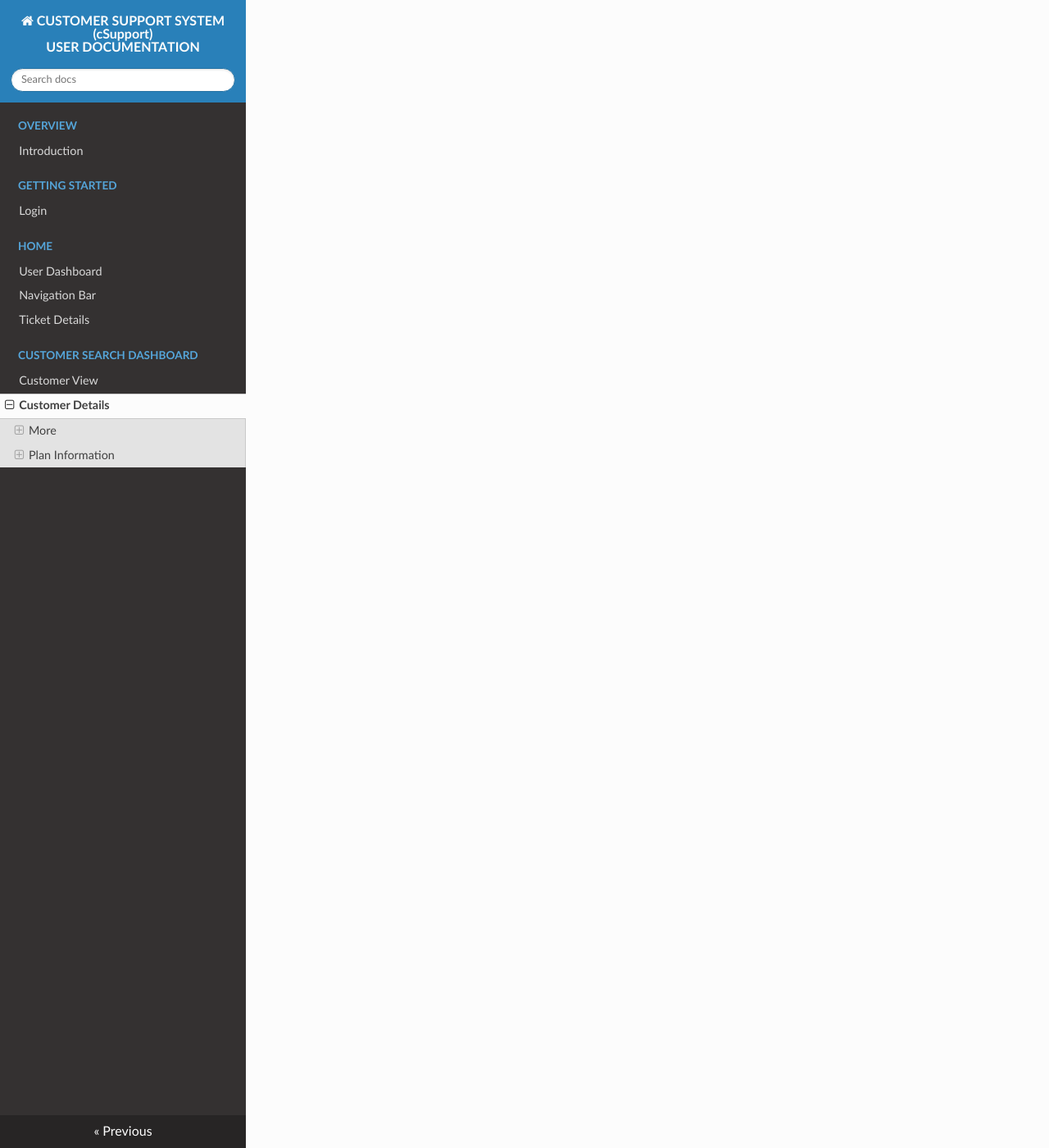
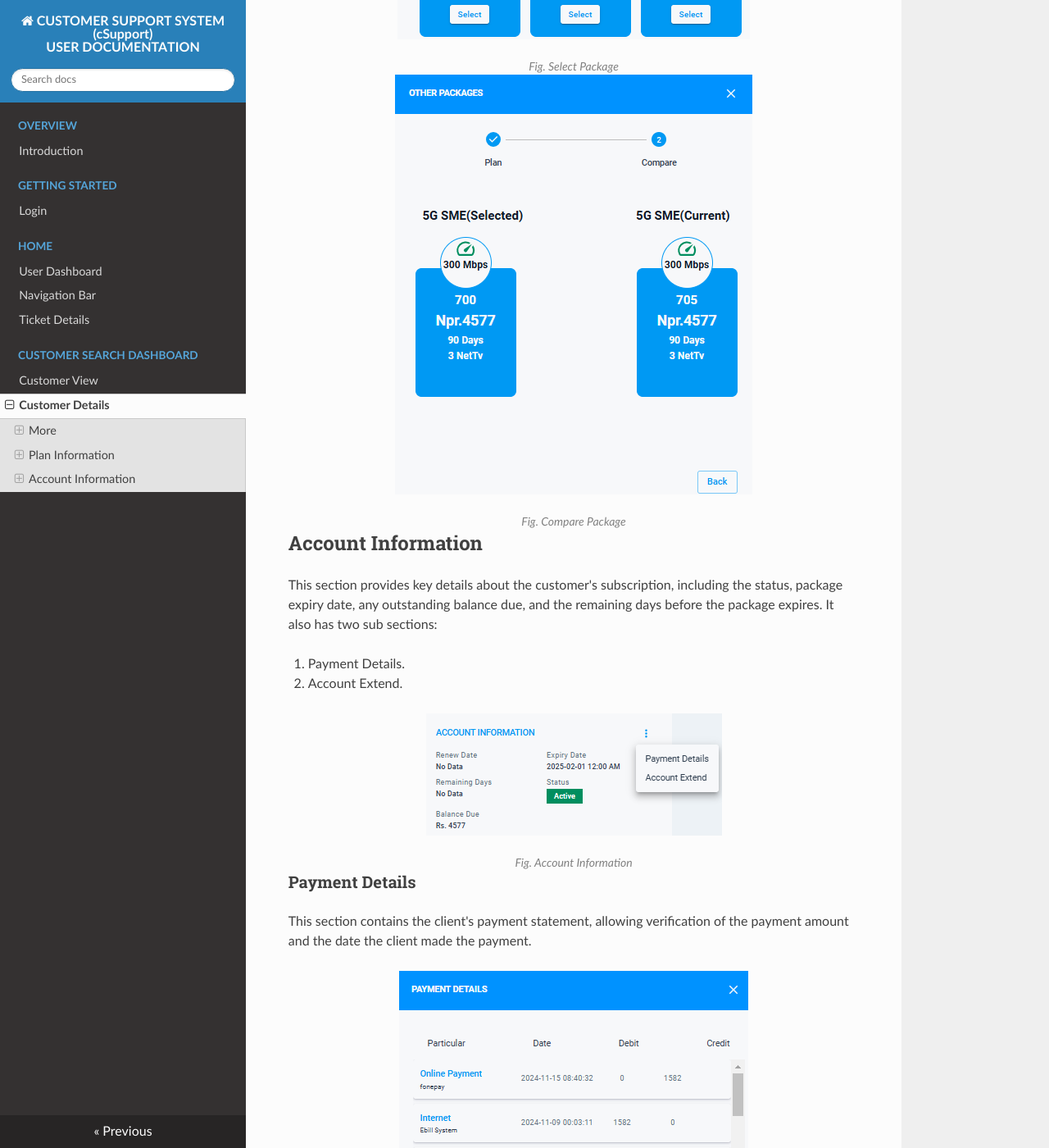
Before and after one commit to prazinn/mkdocs-cSupport-UserGuide, an MkDocs documentation site: the page built from docs/customer-details.md, in a window 1280 px wide and 1400 px high, scrolled down 6042 px. Shown: the whole window at 82% size. Built offline with MkDocs 1.6.1, drawn with Linux system fonts in a browser that asks for light colours; nearby versions of some CDN libraries; some of the changed text lies outside the part shown.

```diff
--- a/docs/customer-details.md
+++ b/docs/customer-details.md
@@ -93,11 +96,65 @@ This section provides information about the package the client is currently subs
 ### Package Details
  This sections contains detailed information about the package which includes Duration, Number of NetTv that can be added, Price and more.
 
+<!-- NEED TO CHANGE IMAGE -->
 ![Package Detials](img/package-details.png){ style="display: block; margin: auto;" }
 
 <div align="center">
 <i style="font-size: 14px; color: grey;">Fig. Package Details</i>
 </div>
 
+<!-- NEED TO CHANGE IMAGE -->
 ### Other Packages
  This section allows you to compare between different packages. It provides a list of packages that the client can change to with different bandwidth and price plans.
+
+![Select Package](img/select-package.png){ style="display: block; margin: auto;" }
+
+<div align="center">
+<i style="font-size: 14px; color: grey;">Fig. Select Package</i>
+</div>
+
+![Compare Package](img/compare-package.png){ style="display: block; margin: auto;" }
+
+<div align="center">
+<i style="font-size: 14px; color: grey;">Fig. Compare Package</i>
+</div>
+
+<!-- NEED TO CHANGE IMAGE -->
+
+## Account Information
+
+ This section provides key details about the customer's subscription, including the status, package expiry date, any outstanding balance due, and the remaining days before the package expires. It also has two sub sections:
+
+1. Payment Details.
+1. Account Extend.
+
+![Account Information](img/account-information.png){ style="display: block; margin: auto;" }
+
+<div align="center">
+<i style="font-size: 14px; color: grey;">Fig. Account Information</i>
+</div>
+
+
+<!-- NEED TO CHANGE IMAGE -->
+### Payment Details
+
+ This section contains the client's payment statement, allowing verification of the payment amount and the date the client made the payment.
+
+![Statement](img/statement.png){ style="display: block; margin: auto;" }
+
+<div align="center">
+<i style="font-size: 14px; color: grey;">Fig. Statement</i>
+</div>
+
+!!! note
+    The latest transaction is displayed first in this section.
+
+### Account Extend
+
+ This section allows you to extend the customer's account without the having to use another application.
+
+![Account Extend](img/account-extend.png){ style="display: block; margin: auto;" }
+
+<div align="center">
+<i style="font-size: 14px; color: grey;">Fig. Statement</i>
+</div>
```
Also changed, not shown: other parts of docs/customer-details.md (+4 -1 lines), docs/customer-view.md (+20 -0 lines), docs/username-tabs.md (added, +5 -0 lines), docs/activities.md (added), docs/client-emotions.md (added), docs/feature-navigation-bar.md (added), docs/img/account-extend.png (added), docs/img/account-information.png (added), docs/img/compare-package.png (added), docs/img/customer-view.png (added), docs/img/select-package.png (added), docs/img/statement.png (added), docs/past-tickets.md (added), docs/pending-tickets.md (added), 1 other file.
